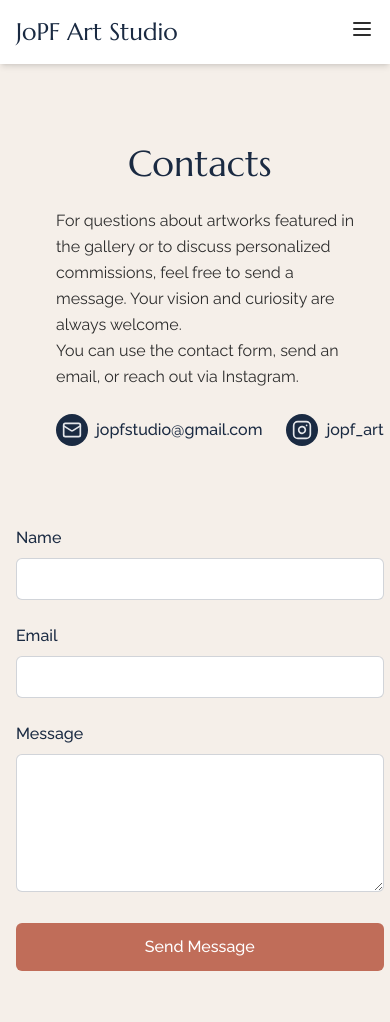
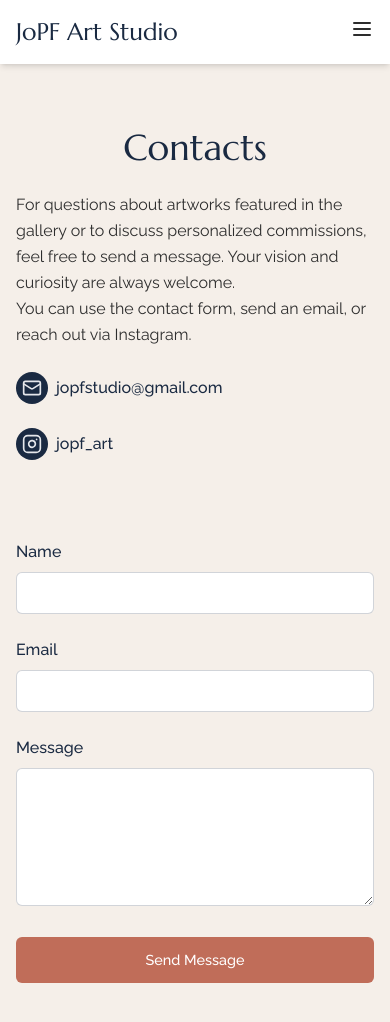
Before and after one commit to pfjoana/studio-web, a Next.js app: page /en/contacts in a window 390 px wide. Shown: the top 1022 px of the page. Built offline with nearby package versions, Linux system fonts and the light colour scheme; a web font is replaced by a local one.

Commit message:
fix: improve layout and styling across About, Contact, and Paintings pages; enhance SwiperGallery responsiveness

```diff
--- a/src/app/[locale]/about/page.tsx
+++ b/src/app/[locale]/about/page.tsx
@@ -35,7 +35,7 @@ export default function AboutPage() {
               <p className='mb-4'>{tAbout("text3")}</p>
               <p>{tAbout("text4")}</p>
               <div className="mt-10 text-center">
-                <Link href="/contacts" className="form-button px-4">
+                <Link href="/contacts" className="form-button">
                 {tAbout("contact")}</Link>
               </div>
             </div>
--- a/src/app/[locale]/contacts/page.tsx
+++ b/src/app/[locale]/contacts/page.tsx
@@ -36,17 +36,17 @@ const ContactPage = () => {
   const tContacts = useTranslations("contacts");
 
   return (
-    <div className="container mx-auto max-w-7xl py-16 px-4">
+    <div className="container mx-auto max-w-7xl py-12 px-4">
       <div className="grid md:grid-cols-2 gap-12 items-start">
         <div className="space-y-6">
           <h1 className="heading text-center mb-10">{tContacts("heading")}</h1>
-          <p className="text-charcoal text-base leading-relaxed max-w-2xl mr-4 ml-10">
+          <p className="text-charcoal text-base leading-relaxed w-full max-w-2xl ">
           {tContacts("text1")}
           <br />
           {tContacts("text2")}
           </p>
 
-          <div className="flex space-x-6 items-center ml-10">
+          <div className="flex flex-col md:flex-row space-y-6 md:space-y-0 md:space-x-6 items-start md:ml-10">
             <Link
               href="mailto:jopfstudio@gmail.com"
               className="contacts-link"
--- a/src/app/[locale]/paintings/[id]/page.tsx
+++ b/src/app/[locale]/paintings/[id]/page.tsx
@@ -35,14 +35,19 @@ export default async function PaintingDetails({ params }: Props) {
 
   return (
     <div className="container mx-auto max-w-7xl px-4">
+        {/* Heading on mobile only */}
+        <h1 className="font-marcellus text-3xl mb-6 text-center md:hidden">
+          {tPaintings("heading")}
+        </h1>
       <div className="grid grid-cols-1 mx-auto md:grid-cols-12 gap-x-20 my-10">
-
-        <div className="md:col-span-6">
+        <div className="md:col-span-6 ">
           <SwiperGallery images={painting.images} />
         </div>
 
         <div className="md:col-span-5">
-          <h1 className='font-marcellus text-4xl mb-10 text-center'>{tPaintings("heading")}</h1>
+          <h1 className='font-marcellus text-4xl mb-6 text-center hidden md:flex'>
+            {tPaintings("heading")}
+          </h1>
           <div className="mb-4 flex gap-2">
             <h3 className="painting-details">{tPaintings("title")}</h3>
             <p className="text-charcoal">{painting.title}</p>
--- a/src/app/[locale]/paintings/page.tsx
+++ b/src/app/[locale]/paintings/page.tsx
@@ -27,7 +27,7 @@ export default async function PaintingsPage() {
   const tPainting = await getTranslations("painting");
 
   return (
-    <div className="container mx-auto py-16 px-4">
+    <div className="container mx-auto py-12 px-4">
       <div className="mb-12 text-center">
         <h1 className="heading">{tGallery("heading")}</h1>
         <p className="text-charcoal max-w-2xl mx-auto">
--- a/src/app/globals.css
+++ b/src/app/globals.css
@@ -37,8 +37,13 @@ body {
   }
 
   .form-button {
-    @apply w-full bg-terracotta text-white py-3 rounded-md hover:bg-terracotta/90 transition-colors duration-300 font-medium sm:text-base;
+    @apply w-full bg-terracotta text-white py-3 px-4 rounded-md hover:bg-terracotta/90 transition-colors duration-300 font-medium;
     word-wrap: break-word;
+  }
+  @media (max-width: 640px) {
+    .form-button {
+      font-size: 0.9rem;
+    }
   }
 
   .painting-details {
--- a/src/components/SwiperGallery.tsx
+++ b/src/components/SwiperGallery.tsx
@@ -31,8 +31,8 @@ export default function SwiperGallery({ images }: SwiperGalleryProps) {
       {/* Main slider */}
       <Swiper
         style={{
-          '--swiper-navigation-color': '#000',
-          '--swiper-pagination-color': '#000'
+          '--swiper-navigation-color': '#333',
+          '--swiper-pagination-color': '#333'
         } as React.CSSProperties}
         pagination={true}
         loop={true}
@@ -44,7 +44,7 @@ export default function SwiperGallery({ images }: SwiperGalleryProps) {
           swiper: thumbsSwiper && !thumbsSwiper.destroyed ? thumbsSwiper : null
         }}
         modules={[FreeMode, Navigation, Thumbs, Pagination, Zoom]}
-        className="h-[500px] mx-6 mb-5"
+        className="aspect-video md:h-[500px] w-full md:mb-4 mb-6"
       >
         {images.map((image, index) => (
           <SwiperSlide key={index}>
@@ -64,14 +64,26 @@ export default function SwiperGallery({ images }: SwiperGalleryProps) {
 
       {/* Thumbnails */}
       {images.length > 1 && (
+      <div className="hidden md:block">
         <Swiper
           onSwiper={setThumbsSwiper}
           loop={true}
           initialSlide={0}
           spaceBetween={10}
-        slidesPerView={6}
+          slidesPerView={2.5}
           freeMode={true}
           watchSlidesProgress={true}
+          breakpoints={{
+            640: {
+              slidesPerView: 4,
+            },
+            768: {
+              slidesPerView: 5,
+            },
+            1024: {
+              slidesPerView: 6,
+            }
+          }}
           modules={[FreeMode, Navigation, Thumbs]}
           className="mySwiper thumbs h-32 mt-3 w-full"
         >
@@ -89,6 +101,7 @@ export default function SwiperGallery({ images }: SwiperGalleryProps) {
             </SwiperSlide>
           ))}
         </Swiper>
+      </div>
       )}
     </div>
   )
```
Lines whose indentation alone changed are shown as unchanged.
